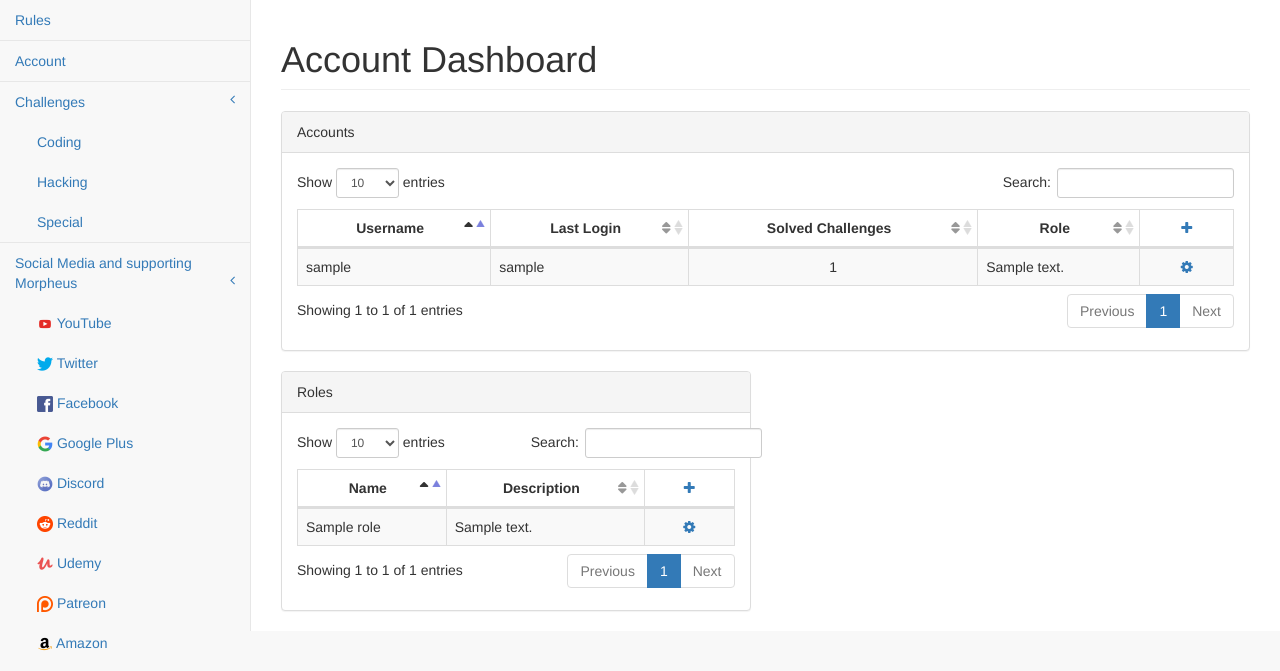
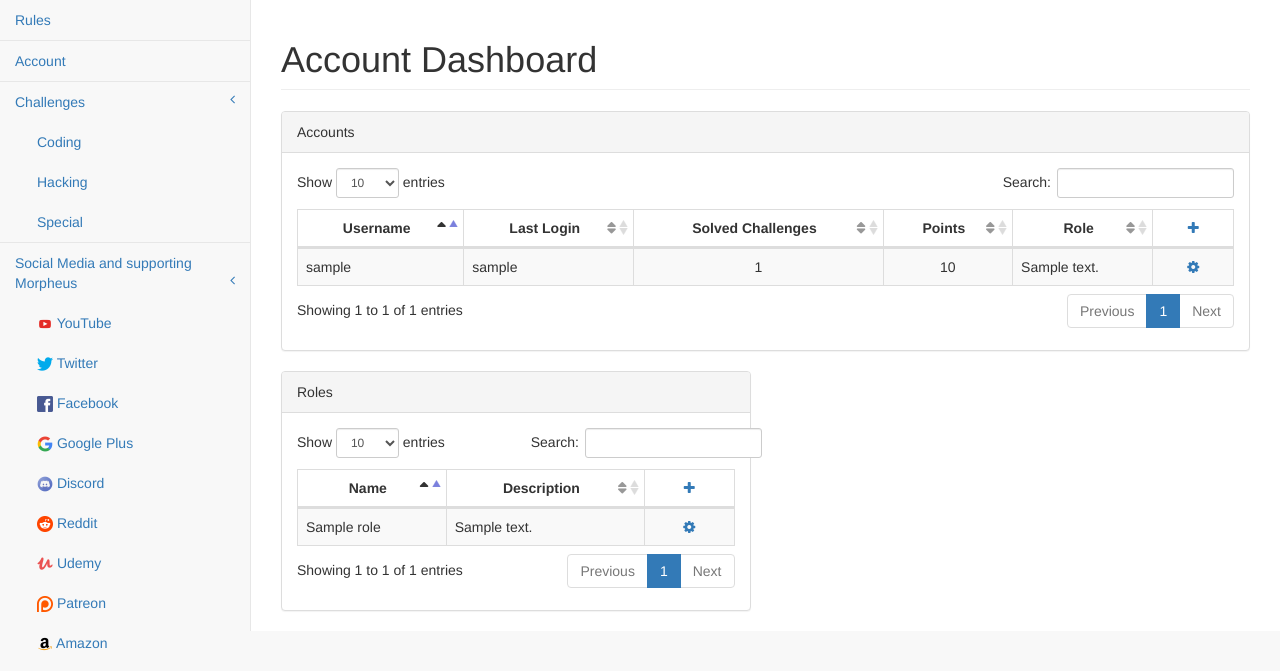
Before and after one commit to felbinger/ci-api, a Flask app: template app/templates/account-dashboard.html in a window 1280 px wide. Shown: the part 51-722 px from the top of the page. Run offline with Flask 2, Linux system fonts and the light colour scheme; the template is opened without the code that fills it: most values are stand-ins (such as "Sample title", 1, 10 or a date in 2020); parts of the project's set-up code (start-up, migrations or seed data) failed here and were passed over; some libraries are stand-ins or nearby versions.

Commit message:
added points to admin dashboard/account view

```diff
--- a/app/templates/account-dashboard.html
+++ b/app/templates/account-dashboard.html
@@ -67,6 +67,7 @@
                                             <th style="text-align: center;">Username</th>
                                             <th style="text-align: center;">Last Login</th>
                                             <th style="text-align: center;">Solved Challenges</th>
+                                            <th style="text-align: center;">Points</th>
                                             <th style="text-align: center;">Role</th>
                                             <th style="text-align: center;" class="no-sort"><a data-target="#modalCreateAccount" data-toggle="modal"><i class="fa fa-plus fa-fw"></i></a></th>
                                         </tr>
@@ -77,6 +78,7 @@
                                             <td>{{ account['username'] }}</td>
                                             <td>{{ account['lastLogin'] }}</td>
                                             <td align="center">{{ account['solved']|length }}</td>
+                                            <td align="center">{{ account['points'] }}</td>
                                             <td>{{ account['role']['description'] }}</td>
                                             <td align="center">
                                                 <a onclick='openModalUpdateAccount({{ account|tojson }})'>
```
